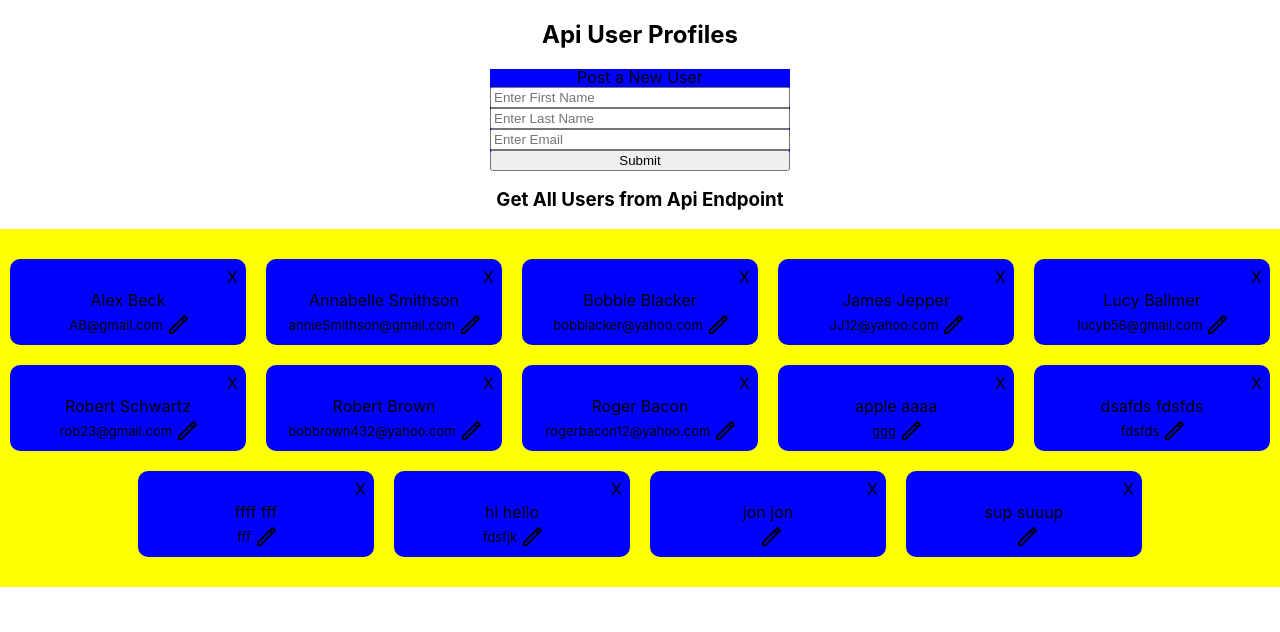
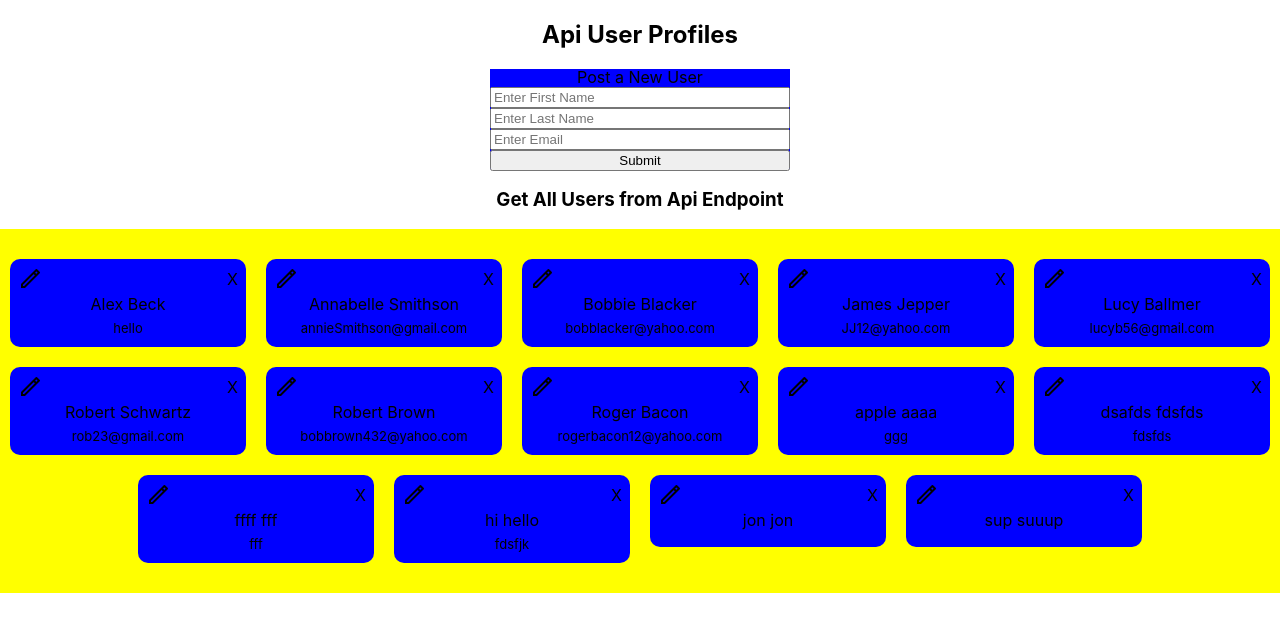
Before and after one commit to aklepper20/json-api, a React (Create React App) app: page / in a window 1280 px wide. Shown: the top 632 px of the page. Built offline with nearby package versions, Linux system fonts and the light colour scheme; data requests are answered from the project's data file.

Commit message:
successfully adds updating email functionality

```diff
--- a/db.json
+++ b/db.json
@@ -25,10 +25,10 @@
       "email": "rogerbacon12@yahoo.com"
     },
     {
-      "id": 7,
       "first_name": "Alex",
       "last_name": "Beck",
-      "email": "AB@gmail.com"
+      "email": "hello",
+      "id": 7
     },
     {
       "id": 8,
--- a/src/components/GetUser.js
+++ b/src/components/GetUser.js
@@ -33,6 +33,8 @@ function GetUser() {
               <User
                 key={user.id}
                 id={user.id}
+                first={user.first_name}
+                last={user.last_name}
                 name={`${user.first_name} ${user.last_name}`}
                 email={user.email}
               />
--- a/src/components/User.js
+++ b/src/components/User.js
@@ -4,7 +4,7 @@ import "../styles/user.css";
 import editIcon from "../edit-icon.png";
 import checkIcon from "../icons-checked.png";
 
-function User({ id, name, email }) {
+function User({ id, name, email, first, last }) {
   const axios = require("axios");
 
   const [updateEmail, setUpdateEmail] = useState("");
@@ -24,7 +24,9 @@ function User({ id, name, email }) {
   const handleUpdate = (id) => {
     axios
       .put(`http://localhost:3000/users/${id}/`, {
-        email: "freddyb34@yahoo.com",
+        first_name: first,
+        last_name: last,
+        email: updateEmail,
       })
       .then((resp) => {
         console.log(resp.data);
@@ -32,39 +34,45 @@ function User({ id, name, email }) {
       .catch((error) => {
         console.log(error);
       });
+
+    setEditOpen(!editOpen);
   };
 
   return (
     <div className="userWrapper">
-      <div className="delete" onClick={() => handleDelete(id)}>
-        X
+      <div className="actionsWrapper">
+        {editOpen ? (
+          <img
+            className="checked"
+            onClick={() => handleUpdate(id)}
+            src={checkIcon}
+            alt="Submit Updated Email"
+          />
+        ) : (
+          <img
+            className="edit"
+            onClick={() => setEditOpen(!editOpen)}
+            src={editIcon}
+            alt="Edit Email"
+          />
+        )}
+        <div className="delete" onClick={() => handleDelete(id)}>
+          X
+        </div>
       </div>
       <div className="padding">{name}</div>
       <div className="editWrapper">
-        {/* <div className="padding email" onClick={() => handleUpdate(id)}>
-          {email}
-        </div> */}
         {editOpen ? (
           <>
-            <input placeholder={email} />
-            <img
-              className="checked"
-              onClick={() => setEditOpen(!editOpen)}
-              src={checkIcon}
-              alt="Submit Updated Email"
+            <input
+              placeholder={email}
+              value={updateEmail}
+              onChange={(e) => setUpdateEmail(e.target.value)}
             />
           </>
         ) : (
           <>
-            <div className="padding email" onClick={() => handleUpdate(id)}>
-              {email}
-            </div>
-            <img
-              className="edit"
-              onClick={() => setEditOpen(!editOpen)}
-              src={editIcon}
-              alt="Edit Email"
-            />
+            <div className="padding email">{email}</div>
           </>
         )}
       </div>
--- a/src/styles/user.css
+++ b/src/styles/user.css
@@ -10,6 +10,12 @@
   margin: 10px;
   padding: 8px;
   border-radius: 10px;
+}
+
+.actionsWrapper {
+  display: flex;
+  justify-content: space-between;
+  align-items: center;
 }
 
 .padding {
@@ -34,6 +40,3 @@
   background-color: aliceblue;
   border-radius: 4px;
 }
-
-.checked {
-}
```
